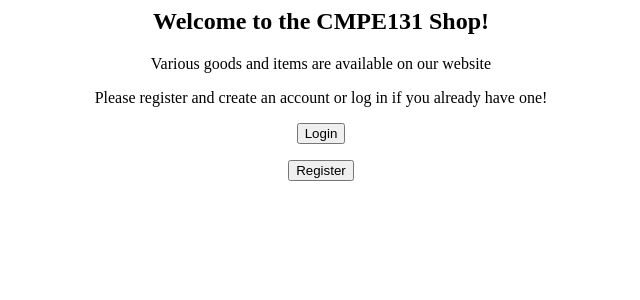
After one commit to jackiemed96/CMPE131_Project, a Python web app: template code/app/templates/splash.html in a window 1280 px wide. The commit adds this page. Shown: the top 300 px of the page, without its empty margins (319-959 px from the left). Run offline with Jinja, Linux system fonts and the light colour scheme; the template is opened without the code that fills it, so the values that code supplies are empty.

Commit message:
mostly done with buyitems and splash page

```diff
--- a/code/app/templates/register.html
+++ b/code/app/templates/register.html
@@ -13,7 +13,7 @@
 			</div></br>
 			<h2 class="word">
 				<form action="{{ url_for('register') }}" method="POST">
-				<div class="msg">{{ msg }}</div>
+				<!--<div class="msg">{{ msg }}</div>-->
 					<input id="username" name="username" type="text" placeholder="Enter Your Username" class="textbox"/></br>
           <input id="email" name="email" type="text" placeholder="Enter Your Email ID" class="textbox"/></br>
 					<input id="password" name="password" type="password" placeholder="Enter Your Password" class="textbox"/></br>
--- /dev/null
+++ b/code/app/templates/splash.html
@@ -0,0 +1,15 @@
+<html>
+    <center> <h2> Welcome to the CMPE131 Shop! </h2> </center>
+    <center> <p> Various goods and items are available on our website</p> </center>
+    <center> <p> Please register and create an account or log in if you already have one!</p></center>
+
+    <center>
+        <form action = "{{url_for('login')}}" method = "POST">
+            <p> <input type = submit value = "Login"> </p>
+        </form>
+
+        <form action = "{{url_for('register')}}" method = "POST">
+            <p> <input type = submit value = "Register"> </p>
+        </form>
+    </center>
+</html>
```
Also changed, not shown: code/app/models.py (+4 -4 lines), code/app/routes.py (+15 -4 lines).
